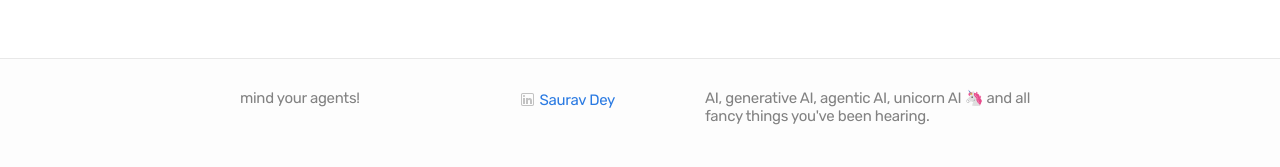
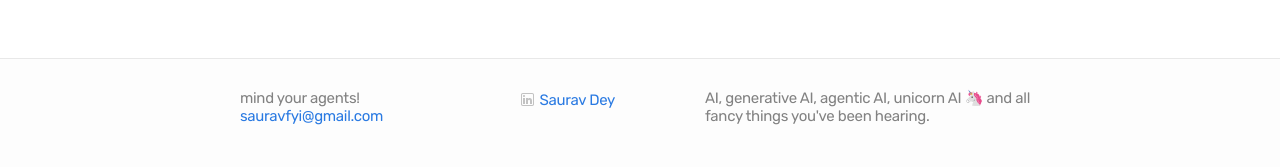
Before and after one commit to mindyouragents/mindyouragents.github.io, a Jekyll site: the page built from index.html, in a window 1280 px wide. Shown: the part 1115-1282 px from the top of the page. Built offline with Jekyll 4.4.1, drawn with Linux system fonts in a browser that asks for light colours.

```diff
--- a/_includes/footer.html
+++ b/_includes/footer.html
@@ -7,7 +7,7 @@
     <div class="footer-col-1 column">
       <ul>
         <li>{{ site.title }}</li>
-        <!-- <li><a href="mailto:{{ site.email }}">{{ site.email }}</a></li> -->
+        <li><a href="mailto:{{ site.email }}">{{ site.email }}</a></li>
       </ul>
     </div>
 
```
